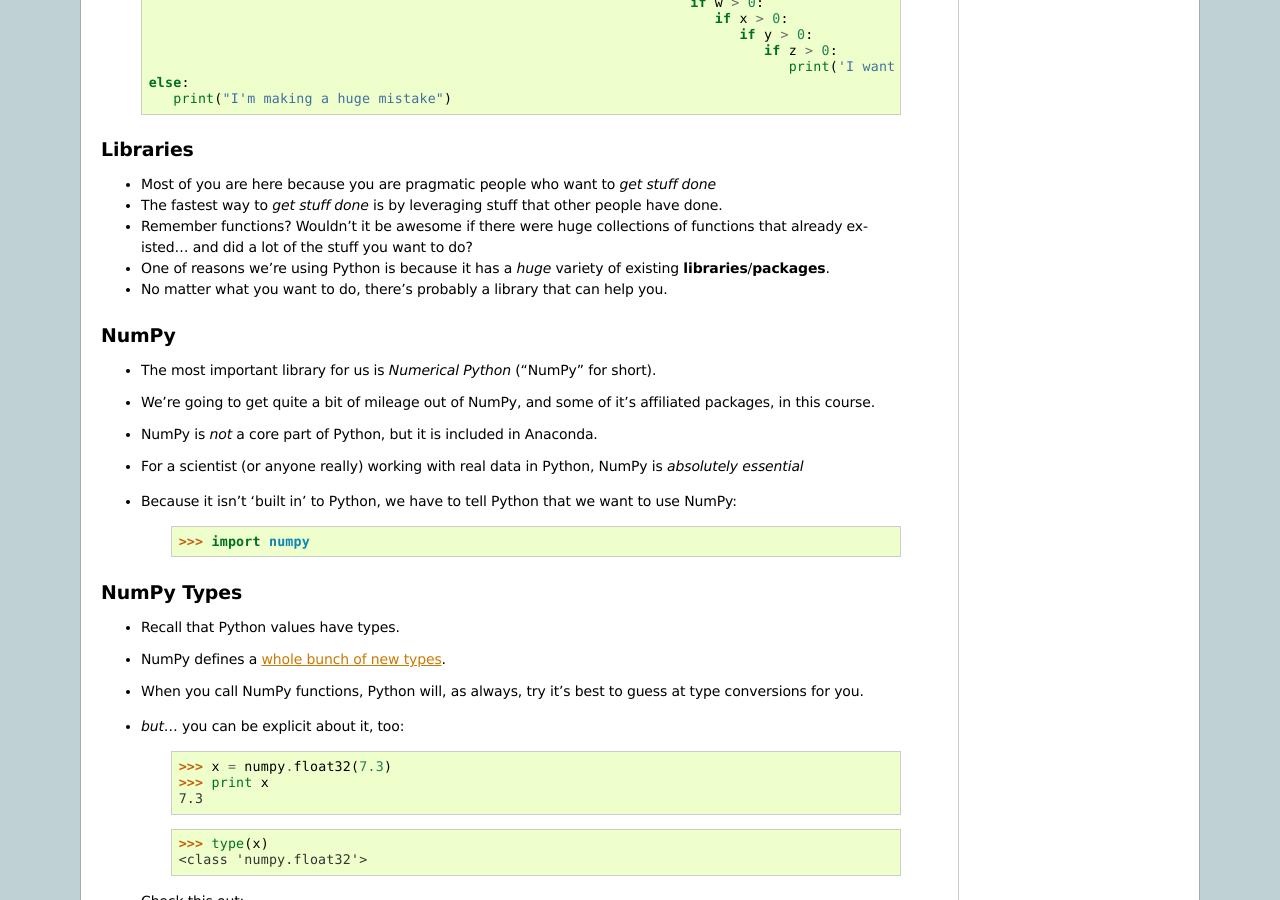
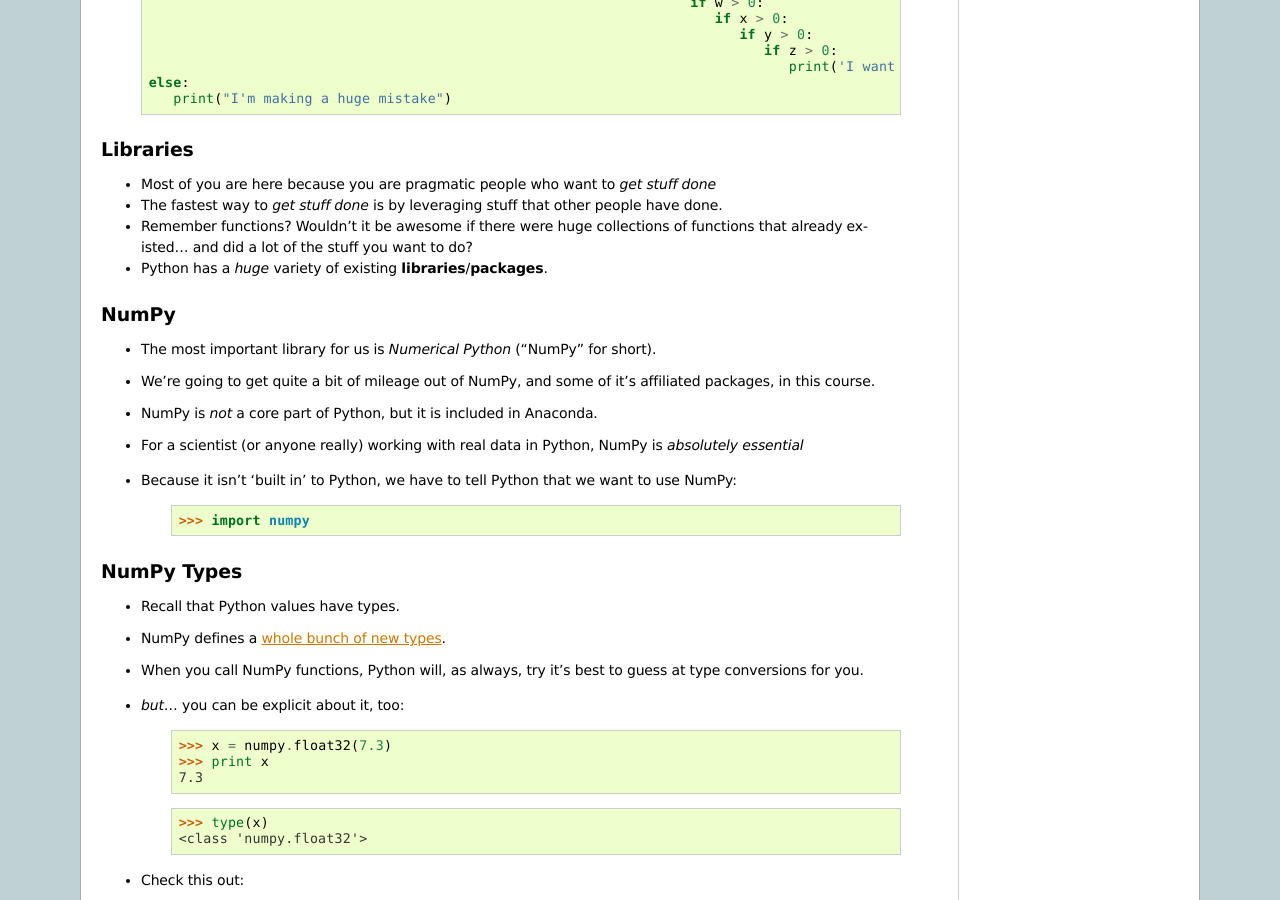
Before and after one commit to jameshughes89/cs101, a Sphinx documentation site: the page built from source/topic4.rst, in a window 1280 px wide and 900 px high, scrolled down 5700 px. Built offline with Sphinx 7.4.7, drawn with Linux system fonts in a browser that asks for light colours.

Commit message:
Clean up librarys

```diff
--- a/source/topic4.rst
+++ b/source/topic4.rst
@@ -241,8 +241,7 @@ Libraries
 * Most of you are here because you are pragmatic people who want to *get stuff done*
 * The fastest way to *get stuff done* is by leveraging stuff that other people have done.
 * Remember functions? Wouldn't it be awesome if there were huge collections of functions that already existed... and did a lot of the stuff you want to do?
-* One of reasons we're using Python is because it has a *huge* variety of existing **libraries**/**packages**.
-* No matter what you want to do, there's probably a library that can help you.
+* Python has a *huge* variety of existing **libraries**/**packages**.
 
 
 NumPy
```
